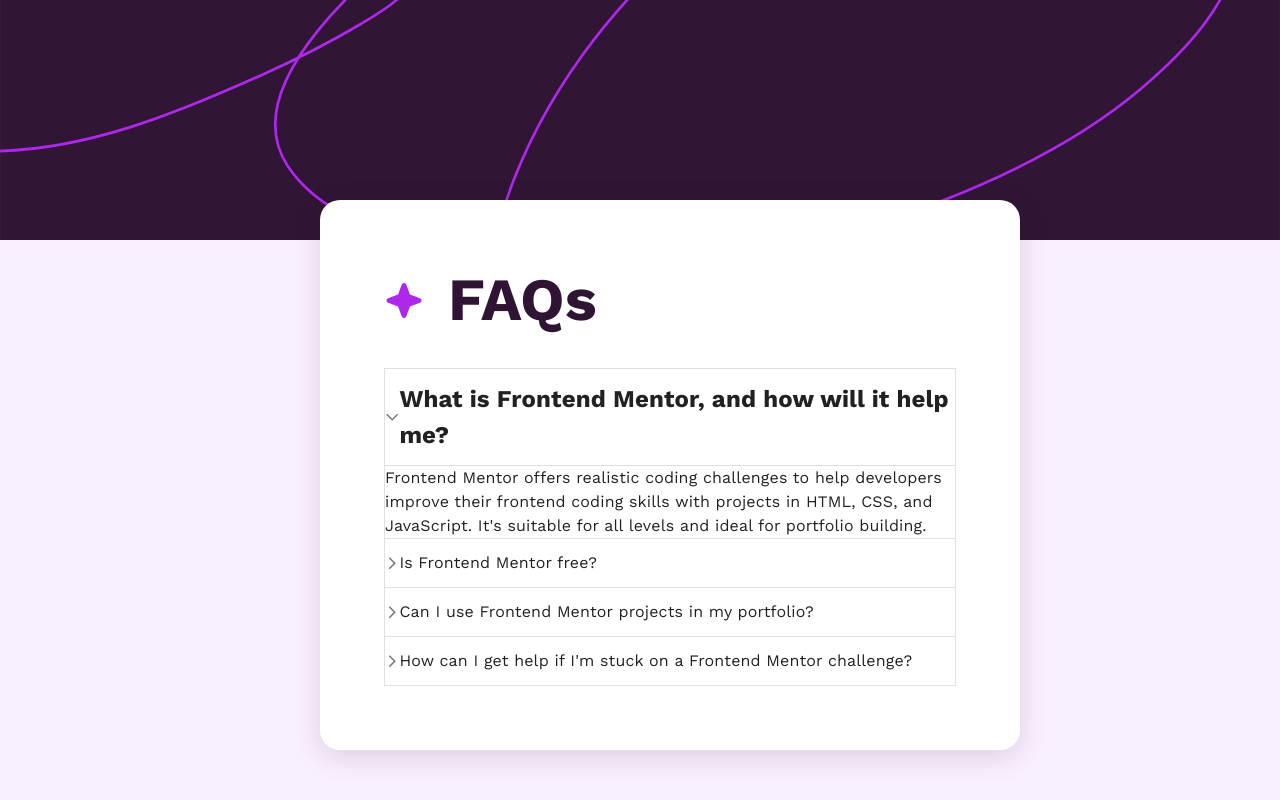
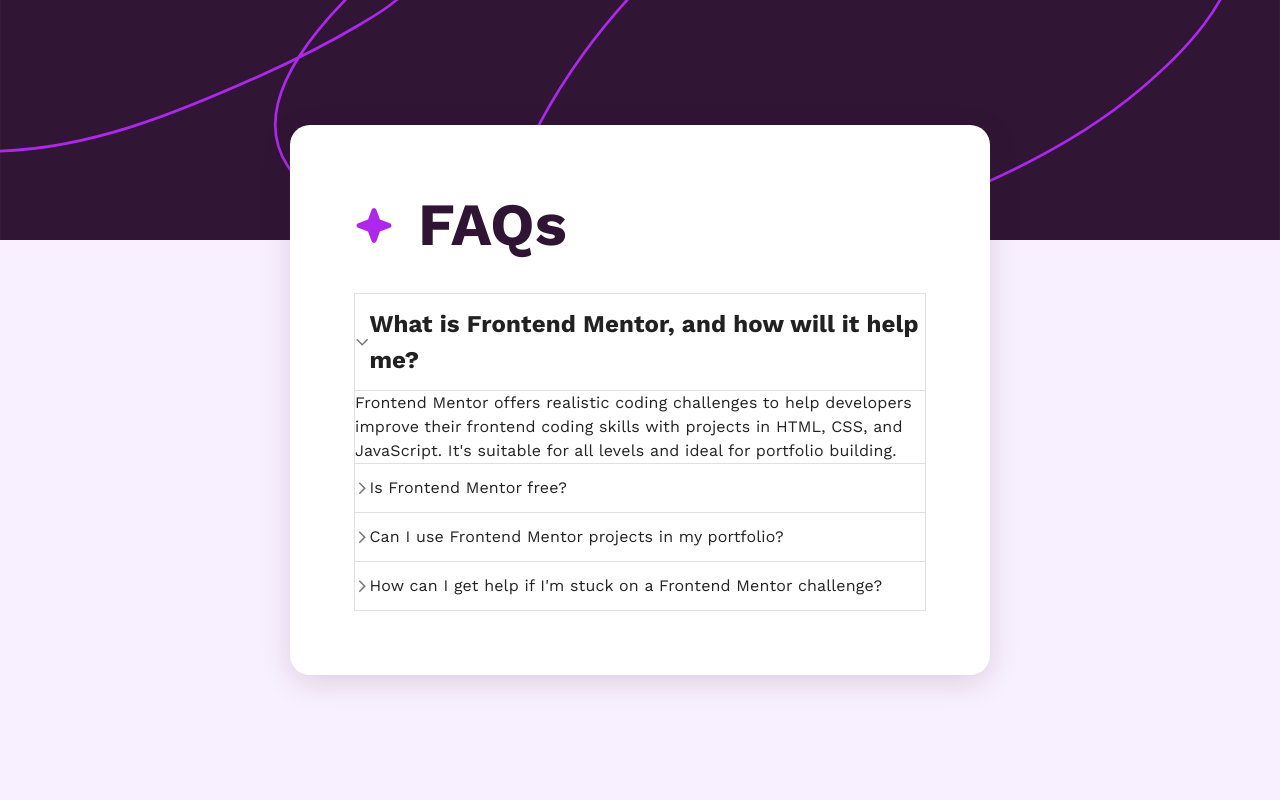
Before and after one commit to ensarokumus/fm-faq-accordion-main, a React (Vite) app: page / in a window 1280 px wide. Built offline with nearby package versions, Linux system fonts and the light colour scheme.

Commit message:
Refactor positioning of the modal

```diff
--- a/src/App.jsx
+++ b/src/App.jsx
@@ -36,6 +36,7 @@
         sx={{
           backgroundColor: "hsl(275, 100%, 97%)",
           height: "100vh",
+          position: "relative",
         }}
       >
         <Box
@@ -49,8 +50,9 @@
         <Box
           sx={{
             position: "absolute",
-            top: "25%",
-            left: "25%",
+            top: "50%",
+            left: "50%",
+            transform: "translate(-50%, -50%)",
             width: 700,
             margin: "0 auto",
             padding: "4rem",
```
Also changed, not shown: src/components/faqAccordion.jsx (line endings or trailing spaces).
